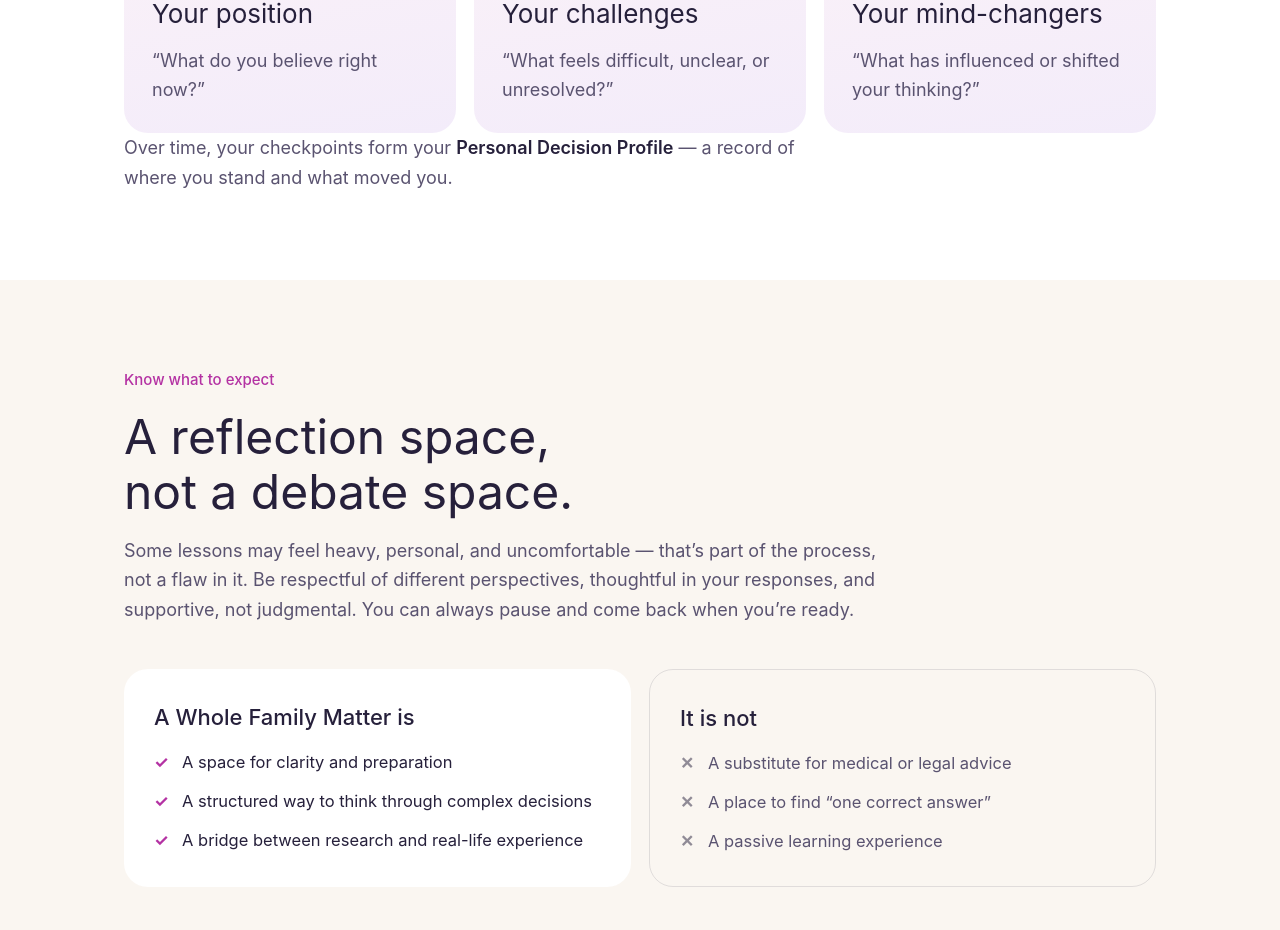
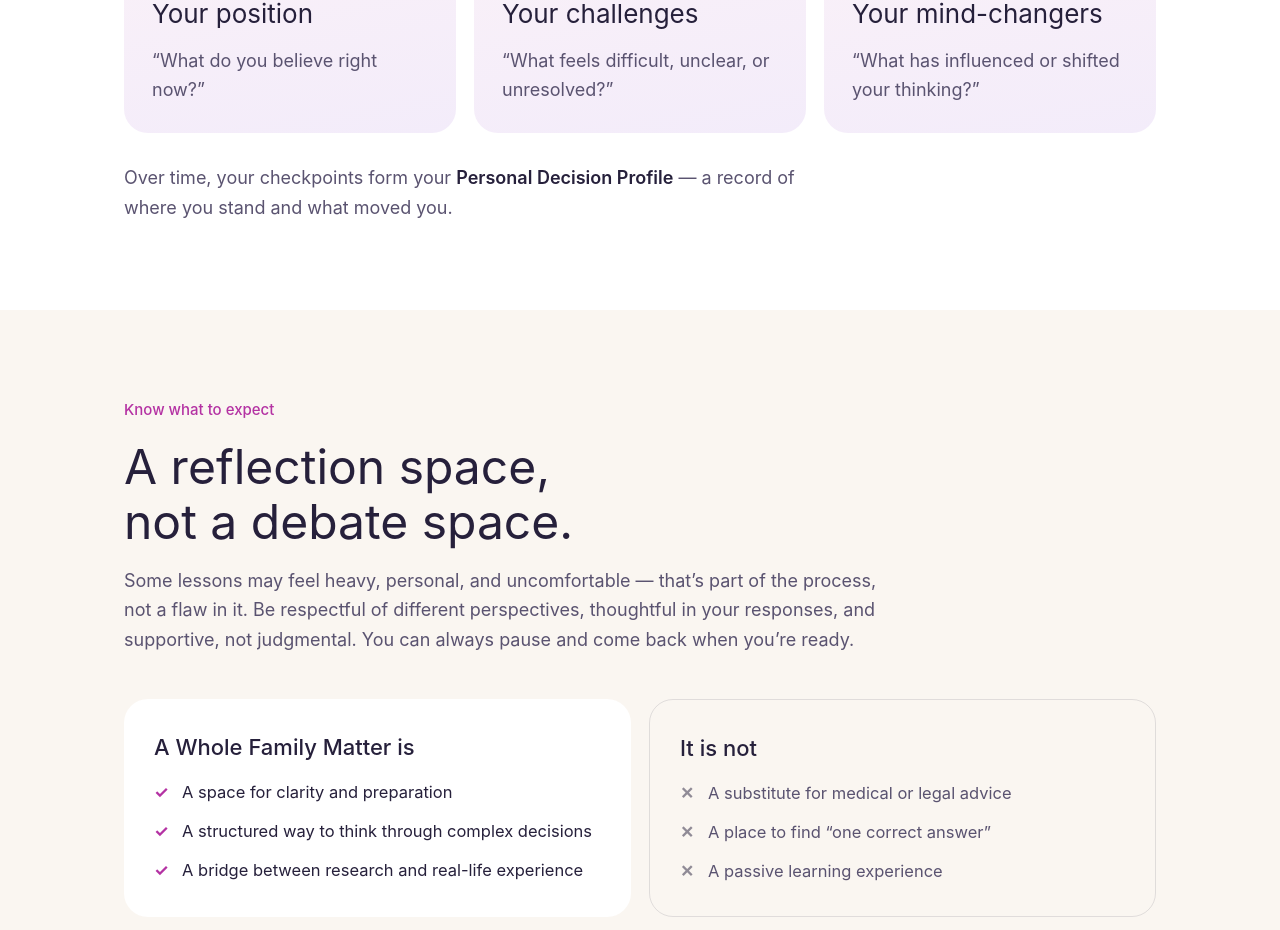
Before and after one commit to kpsuan/awfm_site, a Next.js app: page /community in a window 1280 px wide. Shown: the part 3720-4650 px from the top of the page. Built offline with nearby package versions, Linux system fonts and the light colour scheme; a web font is replaced by a local one.

Commit message:
Community: spacing above the Personal Decision Profile line

```diff
--- a/components/community/CommunityLanding.css
+++ b/components/community/CommunityLanding.css
@@ -995,7 +995,7 @@
 .cm-checks__n { font-family: var(--font-heading); font-size: 14px; color: var(--cl-brand); }
 .cm-checks strong { font-family: var(--font-heading); font-size: 26px; font-weight: 400; color: var(--cl-ink); }
 .cm-checks p { font-family: var(--font-heading); font-size: 18px; color: var(--cl-muted); }
-.cm-profile { margin-top: 30px; font-size: 18px; color: var(--cl-muted); max-width: 62ch; }
+.cl .cm-profile { margin-top: 30px; font-size: 18px; color: var(--cl-muted); max-width: 62ch; }
 .cm-profile b { color: var(--cl-ink); font-weight: 600; }
 
 .cm-isnot {
```
